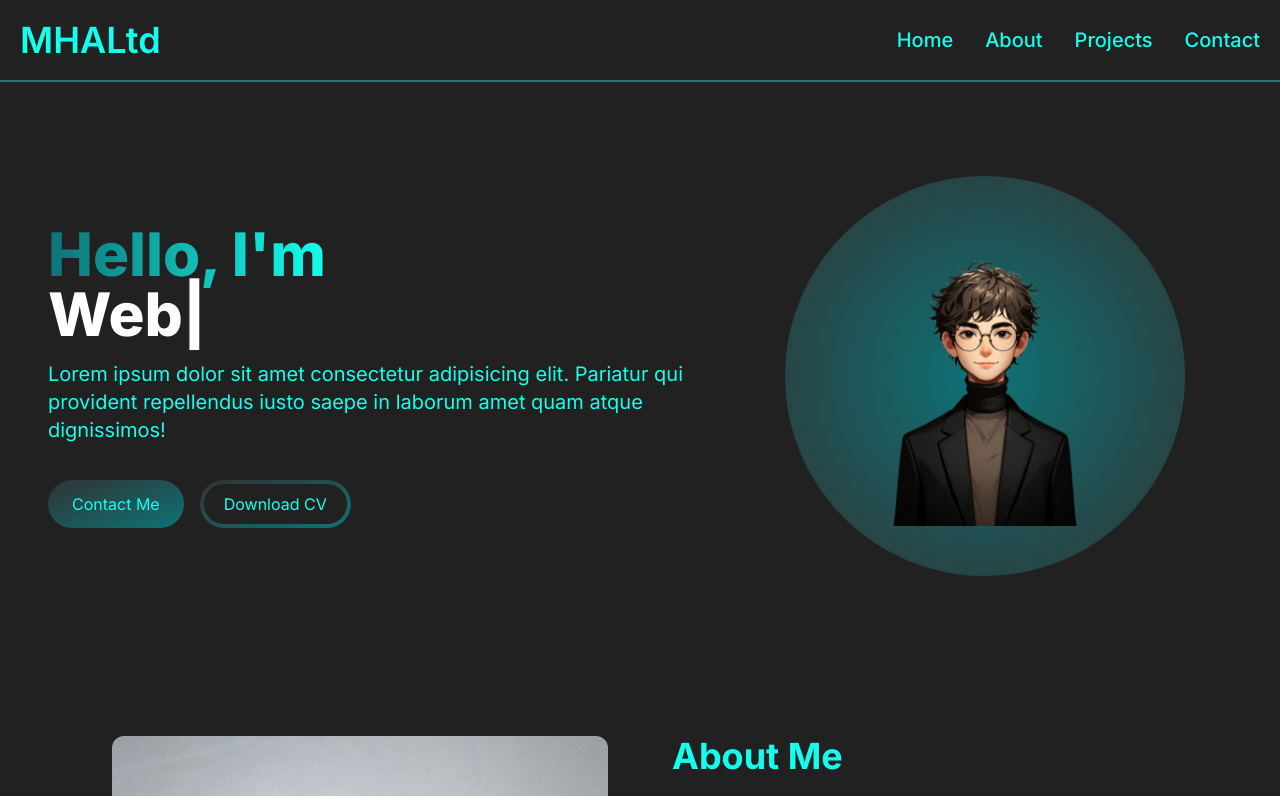
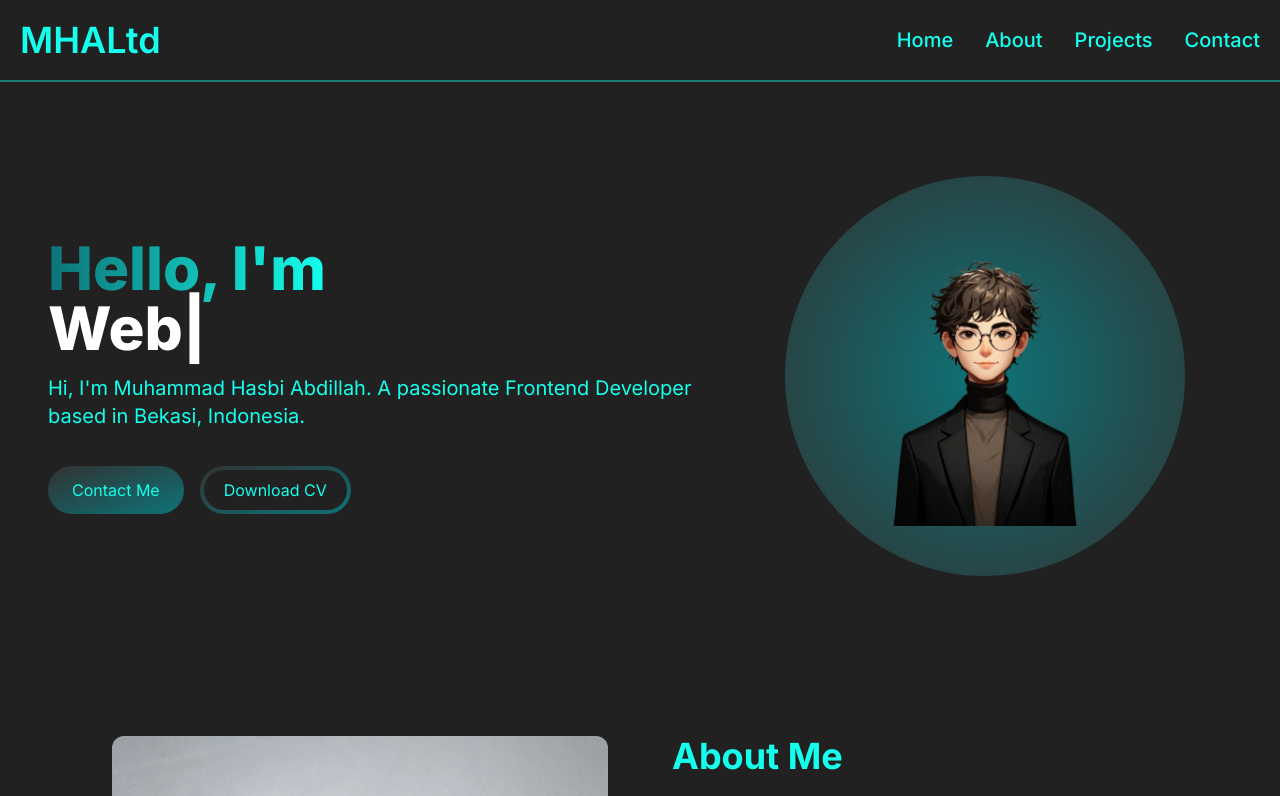
Before and after one commit to MHALtd/nextjs-web-portfolio, a Next.js app: page / in a window 1280 px wide. Shown: the top 796 px of the page. Built offline with nearby package versions, Linux system fonts and the light colour scheme.

Commit message:
update bio

```diff
--- a/app/components/HeroSection.jsx
+++ b/app/components/HeroSection.jsx
@@ -27,8 +27,7 @@ const HeroSection = () => {
             />
           </h1>
           <p className="text-tartiary text-base sm:text-lg mb-6 lg:text-xl">
-            Lorem ipsum dolor sit amet consectetur adipisicing elit. Pariatur qui provident repellendus iusto saepe in
-            laborum amet quam atque dignissimos!
+            Hi, I&apos;m Muhammad Hasbi Abdillah. A passionate Frontend Developer based in Bekasi, Indonesia.
           </p>
           <div>
             <Link
```
